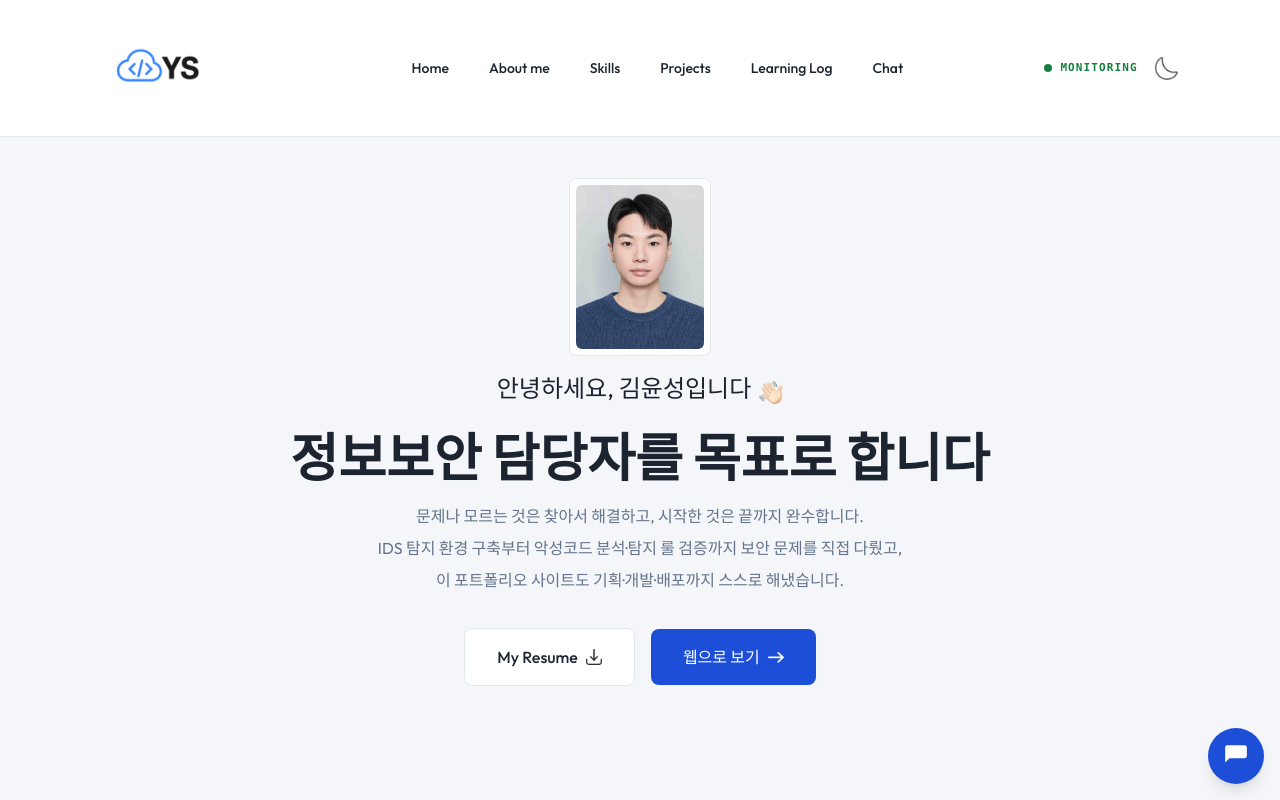
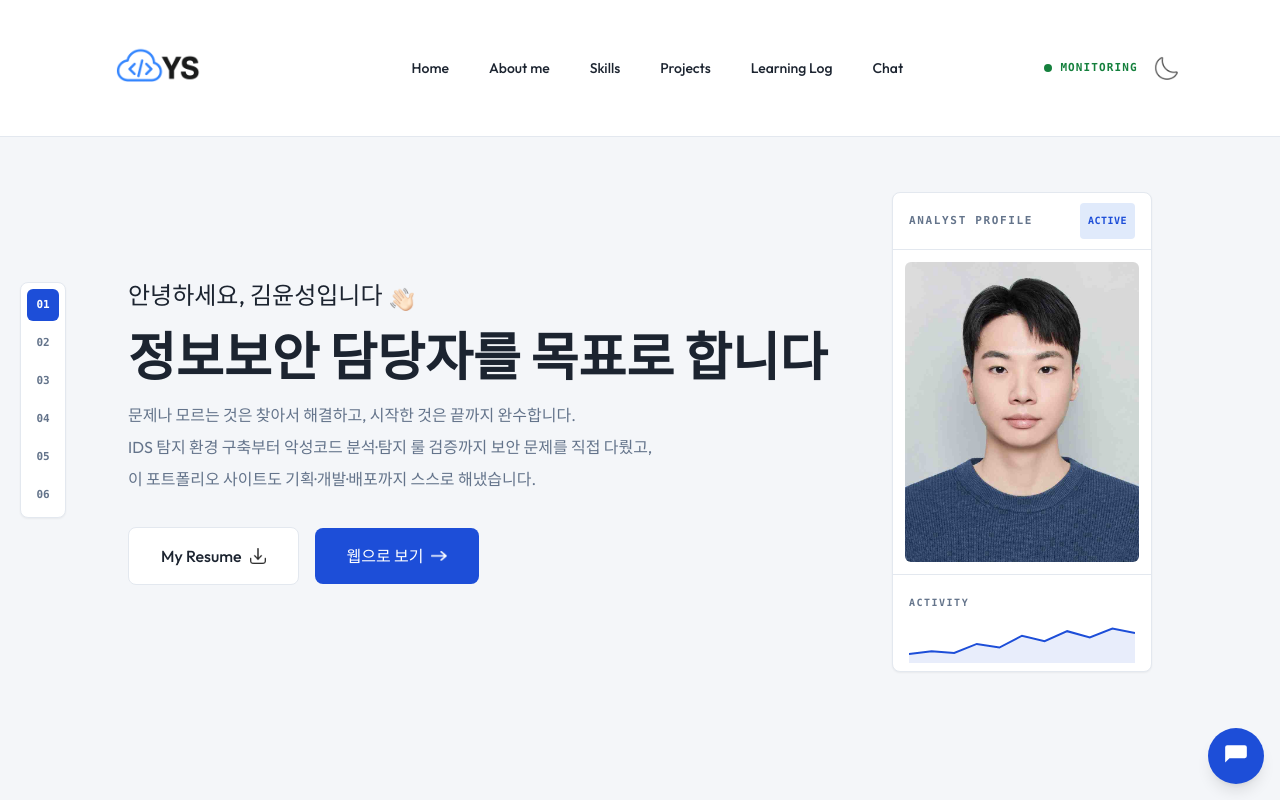
Before and after one commit to kys980819/portfolio, a Next.js app: page / in a window 1280 px wide. Shown: the top 800 px of the page. Built offline with nearby package versions, Linux system fonts and the light colour scheme; no server answers; a web font is replaced by a local one.

Commit message:
C안 보강: 히어로 프로필 위젯+스파크라인, 데스크톱 사이드 레일, 섹션 액센트 바·블루 링크, 시리즈 분포 바

```diff
--- a/app/components/About.jsx
+++ b/app/components/About.jsx
@@ -17,6 +17,7 @@ const About = () => {
     <div id='about' className='w-full px-[12%] py-10 scroll-mt-20'>
       <h4 className='text-center mb-2 font-mono text-xs font-bold uppercase tracking-[0.2em] text-inkMuted dark:text-darkMuted'> Introduction </h4>
       <h2 className='text-center text-3xl font-bold'> About me </h2>
+      <span className='mx-auto mt-3 block h-1 w-10 rounded-full bg-accent dark:bg-accent-dark' aria-hidden='true'></span>
 
       <ul className='grid grid-cols-2 md:grid-cols-4 gap-4 max-w-5xl mx-auto mt-10'>
         {kpiTiles.map(({ label, value, unit }) => (
--- a/app/components/ChatSection.jsx
+++ b/app/components/ChatSection.jsx
@@ -9,6 +9,7 @@ const ChatSection = () => {
     <div id='chat' className='w-full px-[12%] py-10 scroll-mt-20'>
         <h4 className='text-center mb-2 font-mono text-xs font-bold uppercase tracking-[0.2em] text-inkMuted dark:text-darkMuted'> Chat </h4>
         <h2 className='text-center text-3xl font-bold'> Ask me </h2>
+        <span className='mx-auto mt-3 block h-1 w-10 rounded-full bg-accent dark:bg-accent-dark' aria-hidden='true'></span>
 
         <p className='text-center max-w-2xl mx-auto mt-5 mb-12 text-inkMuted dark:text-darkMuted'>
         보안 직무 지원자 윤성입니다.<br/> 이력·기술·프로젝트 어느 것이든 물어보세요.<br/> AI가 제 이력서를 기반으로 바로 답해드립니다.
--- a/app/components/Header.jsx
+++ b/app/components/Header.jsx
@@ -5,14 +5,12 @@ import React from 'react'
 
 const Header = () => {
   return (
-    <div id='top' className='w-11/12 max-w-3xl text-center mx-auto min-h-screen flex flex-col items-center justify-center gap-4 pt-16'>
-      <div className='rounded-lg border border-line bg-panel p-1.5 dark:border-darkBorder dark:bg-darkSurface'>
-       <Image src={assets.profile_kys_img} alt='김윤성 프로필 사진' className='rounded-md w-32'/>
-      </div>
-      <h3 className='flex items-end gap-2 text-xl md:text-2xl mb-3'>
+    <div id='top' className='w-11/12 max-w-5xl mx-auto min-h-screen flex flex-col lg:flex-row items-center justify-center gap-10 lg:gap-16 pt-24 lg:pt-16'>
+      <div className='flex flex-1 flex-col items-center lg:items-start text-center lg:text-left gap-4'>
+        <h3 className='flex items-end gap-2 text-xl md:text-2xl mb-1'>
           안녕하세요, 김윤성입니다 <Image src={assets.hand_icon} alt='인사 아이콘' className='w-6'/> </h3>
         <h1 className='text-3xl sm:text-5xl lg:text-[52px] font-bold leading-tight text-balance break-keep'> 정보보안 담당자를 목표로 합니다</h1>
-      <p className='max-w-2xl mx-auto text-pretty break-keep text-inkMuted dark:text-darkMuted'>
+        <p className='max-w-2xl text-pretty break-keep text-inkMuted dark:text-darkMuted'>
         문제나 모르는 것은 찾아서 해결하고, 시작한 것은 끝까지 완수합니다.<br/> IDS 탐지 환경 구축부터 악성코드 분석·탐지 룰 검증까지 보안 문제를 직접 다뤘고,<br/> 이 포트폴리오 사이트도 기획·개발·배포까지 스스로 해냈습니다.</p>
         <div className='flex flex-col sm:flex-row items-center gap-4 mt-4'>
           <a href="/kim-yunsung-resume.pdf" download="김윤성_이력서.pdf" aria-label="이력서 다운로드" className='px-8 py-3 rounded-lg
@@ -23,6 +21,28 @@ const Header = () => {
           웹으로 보기 <Image src={assets.right_arrow_bold_dark} alt='화살표 아이콘' className='w-4 dark:hidden'/><Image src={assets.right_arrow_bold} alt='화살표 아이콘' className='w-4 hidden dark:block'/></Link>
         </div>
       </div>
+
+      <div className='w-full max-w-[260px] shrink-0'>
+        <div className='rounded-lg border border-line bg-panel overflow-hidden shadow-sm dark:border-darkBorder dark:bg-darkSurface'>
+          <div className='flex items-center justify-between border-b border-line px-4 py-2.5 dark:border-darkBorder'>
+            <span className='font-mono text-[11px] font-bold uppercase tracking-[0.15em] text-inkMuted dark:text-darkMuted'>Analyst Profile</span>
+            <span className='rounded bg-info-soft px-2 py-0.5 font-mono text-[10px] font-bold tracking-wider text-info dark:bg-blue-900/45 dark:text-blue-300'>ACTIVE</span>
+          </div>
+          <div className='p-3'>
+            <Image src={assets.profile_kys_img} alt='김윤성 프로필 사진' className='w-full rounded-md'/>
+          </div>
+          <div className='border-t border-line px-4 pt-3 pb-2 dark:border-darkBorder'>
+            <p className='font-mono text-[10px] font-bold uppercase tracking-[0.15em] text-inkMuted dark:text-darkMuted'>Activity</p>
+            <svg viewBox='0 0 240 44' preserveAspectRatio='none' aria-hidden='true' className='mt-1 h-10 w-full'>
+              <polyline points='0,34 24,31 48,33 72,23 96,27 120,14 144,20 168,9 192,16 216,6 240,11'
+                fill='none' strokeWidth='2' className='stroke-accent dark:stroke-accent-dark' vectorEffect='non-scaling-stroke'/>
+              <polygon points='0,34 24,31 48,33 72,23 96,27 120,14 144,20 168,9 192,16 216,6 240,11 240,44 0,44'
+                stroke='none' className='fill-accent/10 dark:fill-accent-dark/10'/>
+            </svg>
+          </div>
+        </div>
+      </div>
+    </div>
   )
 }
 
--- /dev/null
+++ b/app/components/SideRail.jsx
@@ -0,0 +1,63 @@
+'use client'
+
+import React, { useEffect, useState } from 'react'
+
+// 데스크톱(lg 이상) 전용 보조 앵커 레일 — 상단 네비를 대체하지 않는 부가 요소
+const railItems = [
+  { id: 'top', no: '01', label: 'Home' },
+  { id: 'about', no: '02', label: 'About me' },
+  { id: 'skills', no: '03', label: 'Skills' },
+  { id: 'projects', no: '04', label: 'Projects' },
+  { id: 'learning-log', no: '05', label: 'Learning Log' },
+  { id: 'chat', no: '06', label: 'Chat' },
+]
+
+const SideRail = () => {
+  const [activeId, setActiveId] = useState('top')
+
+  useEffect(() => {
+    const sections = railItems
+      .map((item) => document.getElementById(item.id))
+      .filter(Boolean)
+    if (sections.length === 0) return
+
+    const observer = new IntersectionObserver(
+      (entries) => {
+        entries.forEach((entry) => {
+          if (entry.isIntersecting) setActiveId(entry.target.id)
+        })
+      },
+      // 화면 세로 중앙 부근을 지나는 섹션을 활성으로 판정
+      { rootMargin: '-40% 0px -55% 0px' }
+    )
+    sections.forEach((section) => observer.observe(section))
+    return () => observer.disconnect()
+  }, [])
+
+  return (
+    <nav
+      aria-label='섹션 바로가기 레일'
+      className='hidden lg:flex fixed left-5 top-1/2 -translate-y-1/2 z-40 flex-col gap-1.5
+      rounded-lg border border-line bg-panel p-1.5 shadow-sm dark:border-darkBorder dark:bg-darkSurface'
+    >
+      {railItems.map(({ id, no, label }) => (
+        <a
+          key={id}
+          href={`/#${id}`}
+          title={label}
+          aria-label={label}
+          aria-current={activeId === id ? 'true' : undefined}
+          className={`flex h-8 w-8 items-center justify-center rounded-md font-mono text-[11px] font-bold transition-colors ${
+            activeId === id
+              ? 'bg-accent text-white dark:bg-accent-dark dark:text-darkTheme'
+              : 'text-inkMuted hover:bg-pageBg hover:text-ink dark:text-darkMuted dark:hover:bg-darkHover dark:hover:text-darkText'
+          }`}
+        >
+          {no}
+        </a>
+      ))}
+    </nav>
+  )
+}
+
+export default SideRail
--- a/app/components/Skills.jsx
+++ b/app/components/Skills.jsx
@@ -44,6 +44,7 @@ const Skills = () => {
   return (
     <div id='skills' className='w-full px-[12%] py-10 scroll-mt-20'>
       <h2 className='text-center text-3xl font-bold'>Skills</h2>
+      <span className='mx-auto mt-3 block h-1 w-10 rounded-full bg-accent dark:bg-accent-dark' aria-hidden='true'></span>
 
       <div className='grid grid-cols-1 sm:grid-cols-2 lg:grid-cols-3 gap-6 max-w-5xl mx-auto mt-12'>
         {skillsData.map((group, index) => (
--- a/app/page.js
+++ b/app/page.js
@@ -6,11 +6,13 @@ import Navbar from "./components/Navbar";
 import Projects from "./components/Projects";
 import LearningLog from "./components/LearningLog";
 import ChatSection from "./components/ChatSection";
+import SideRail from "./components/SideRail";
 
 export default function Home() {
   return (
    <>
    <Navbar />
+   <SideRail />
    <Header />
    <About />
    <Skills />
```
Also changed, not shown: app/components/LearningLog.jsx (+43 -2 lines), app/components/Projects.jsx (+6 -4 lines). Lines whose indentation alone changed are shown as unchanged.
